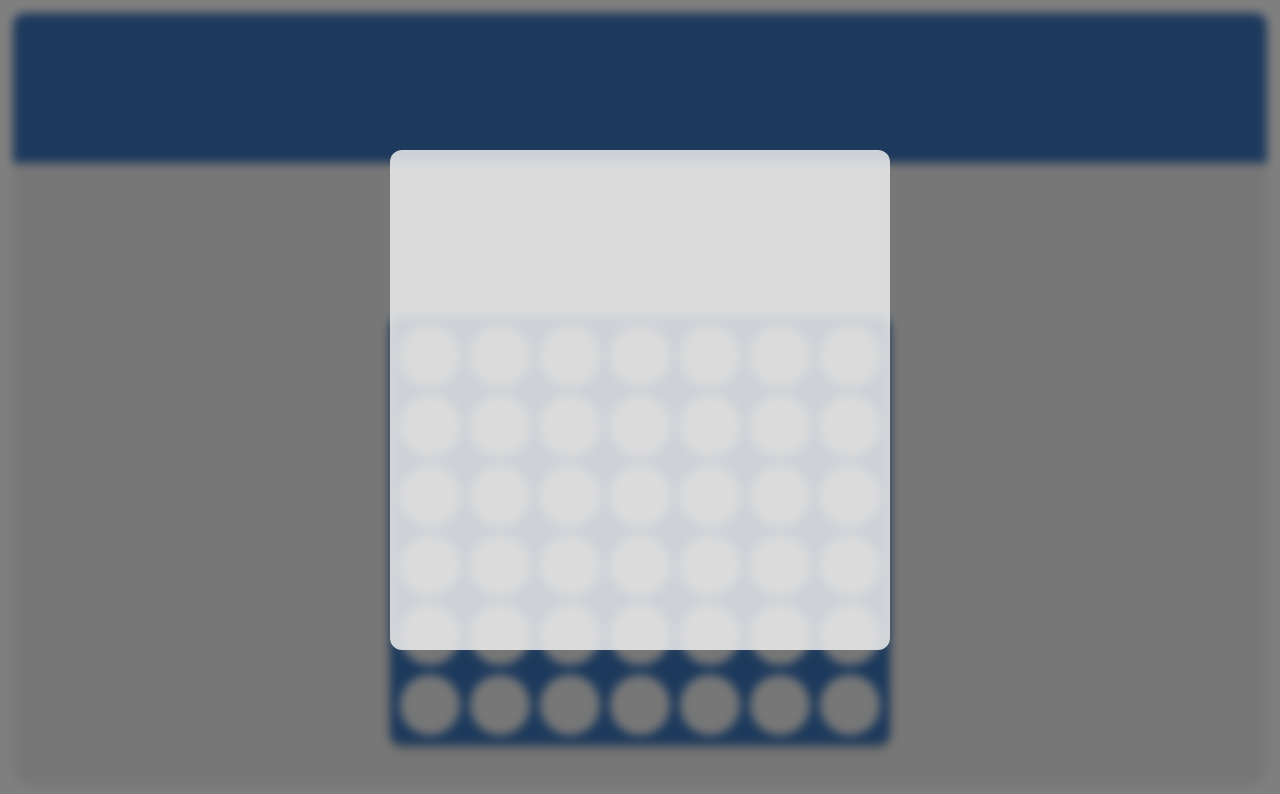
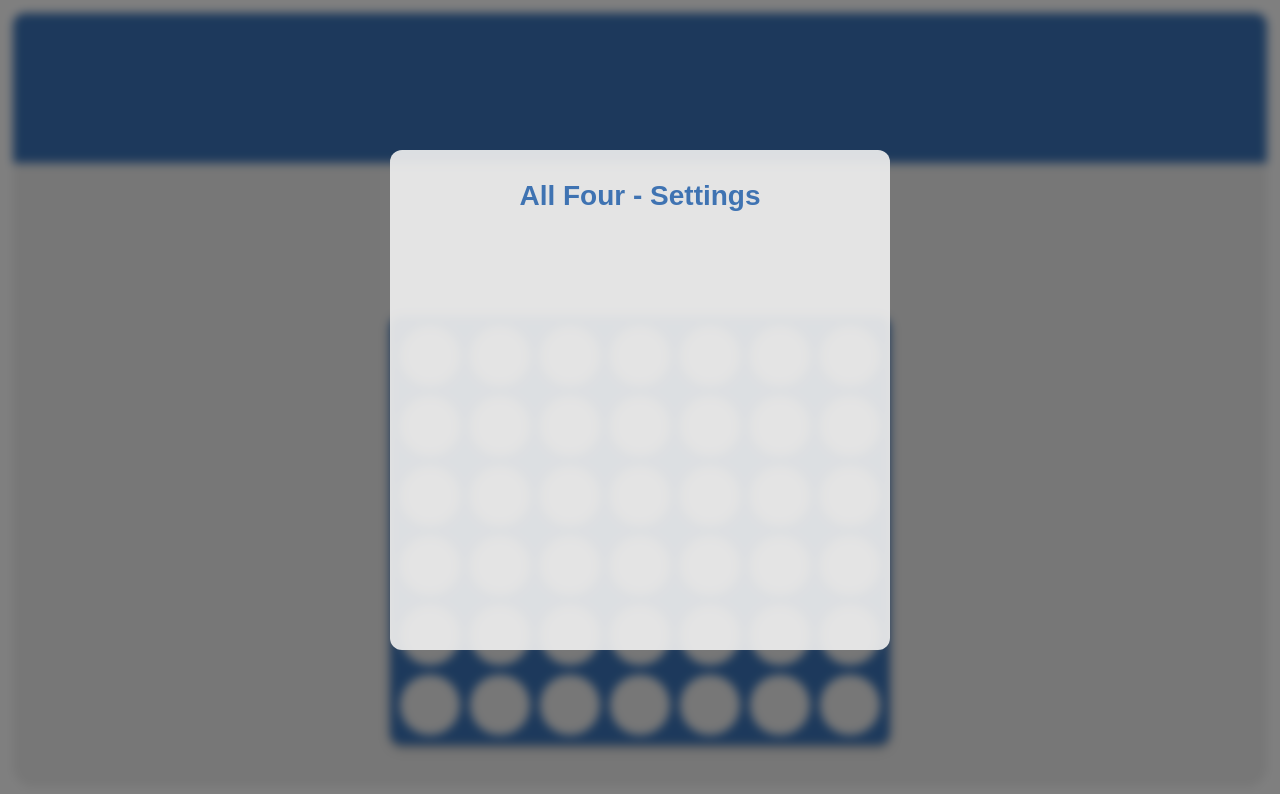
Before and after one commit to DaleKMillington/all-four, a React (Vite) app: page / in a window 1280 px wide. Shown: the top 794 px of the page. Built offline with nearby package versions, Linux system fonts and the light colour scheme.

Commit message:
Reduced AI think time

```diff
--- a/src/components/settings/Settings.tsx
+++ b/src/components/settings/Settings.tsx
@@ -6,7 +6,9 @@ export const Settings = () => {
 
     return (
         <div className="settings settings__appear">
-
+            <div className="settings__header">
+                All Four - Settings
+            </div>
         </div>
     );
 };
--- a/src/components/settings/settings.scss
+++ b/src/components/settings/settings.scss
@@ -9,13 +9,14 @@
         transform: translate(-50%, -55%);
     }
     100% {
-        opacity: .85;
+        opacity: .92;
         transform: translate(-50%, -50%);
     }
 }
 
 .settings {
     position: absolute;
+    display: flex;
     top: 50%;
     left: 50%;
     background: $background-color;
@@ -30,4 +31,16 @@
     &__appear {
         animation: fadeInUp 0.8s ease forwards;
     }
+
+    &__header {
+        color: $board-color;
+        font-size: 28px;
+        font-weight: bold;
+        padding: 30px 0;
+        margin: 0 auto 0 auto;
+    }
+
+    &__footer {
+        position: absolute;
+    }
 }
--- a/src/game/logic/ai/handleAIMove.ts
+++ b/src/game/logic/ai/handleAIMove.ts
@@ -18,8 +18,8 @@ export type HandleMakeMoveWithDelayType = (colIndex: number) => void;
 // Declarations
 const constructHandleMakeMoveWithDelay = (dispatch: Dispatch<GameAction>) => (colIndex: number) => {
     // Imitate the AI thinking otherwise the effect is just instant and looks bad.
-    // Have chosen random delay times from 2.5 second up to 5 seconds in .5 second intervals.
-    const delayTimes = [2500, 3000, 3500];
+    // Have chosen random delay times from 1 second up to 2 seconds in .5 second intervals.
+    const delayTimes = [1000, 1500, 2000];
     const randomDelay = delayTimes[Math.floor(Math.random() * delayTimes.length)];
 
     setTimeout(() => {
```
